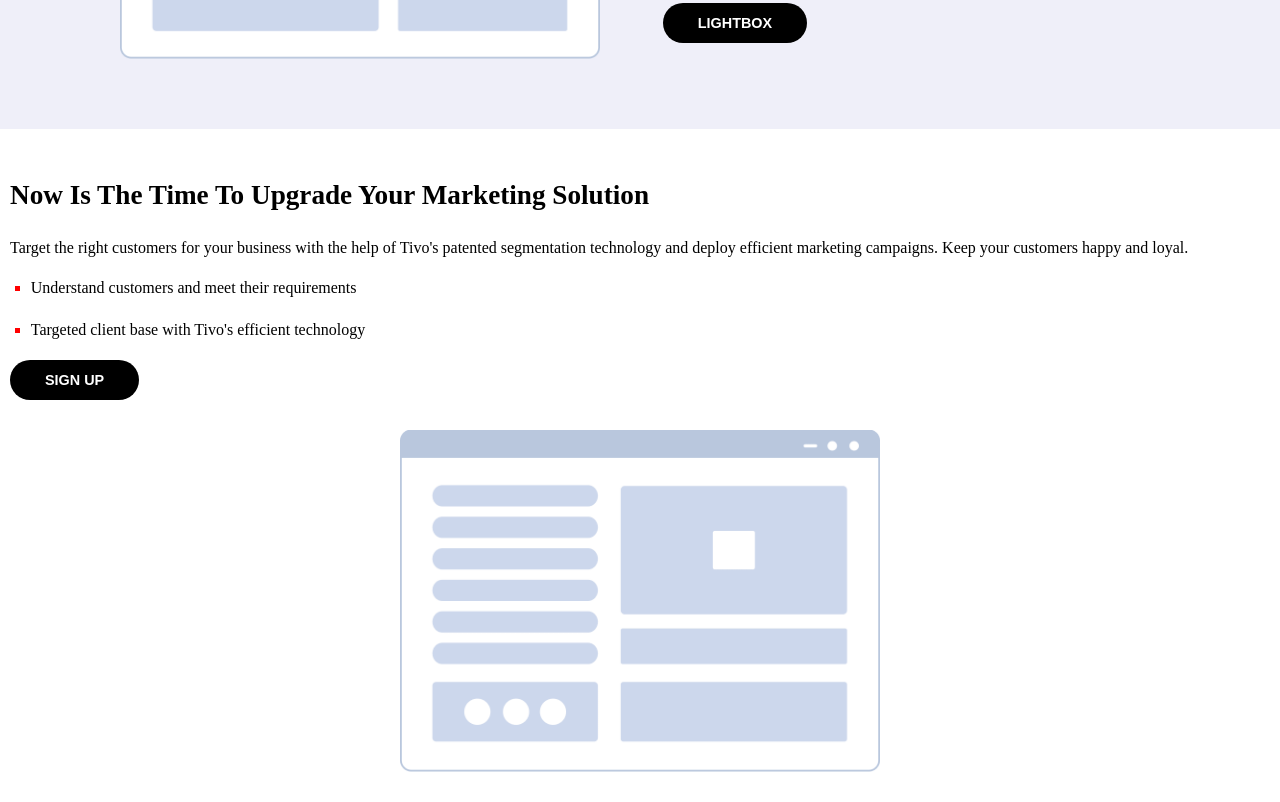
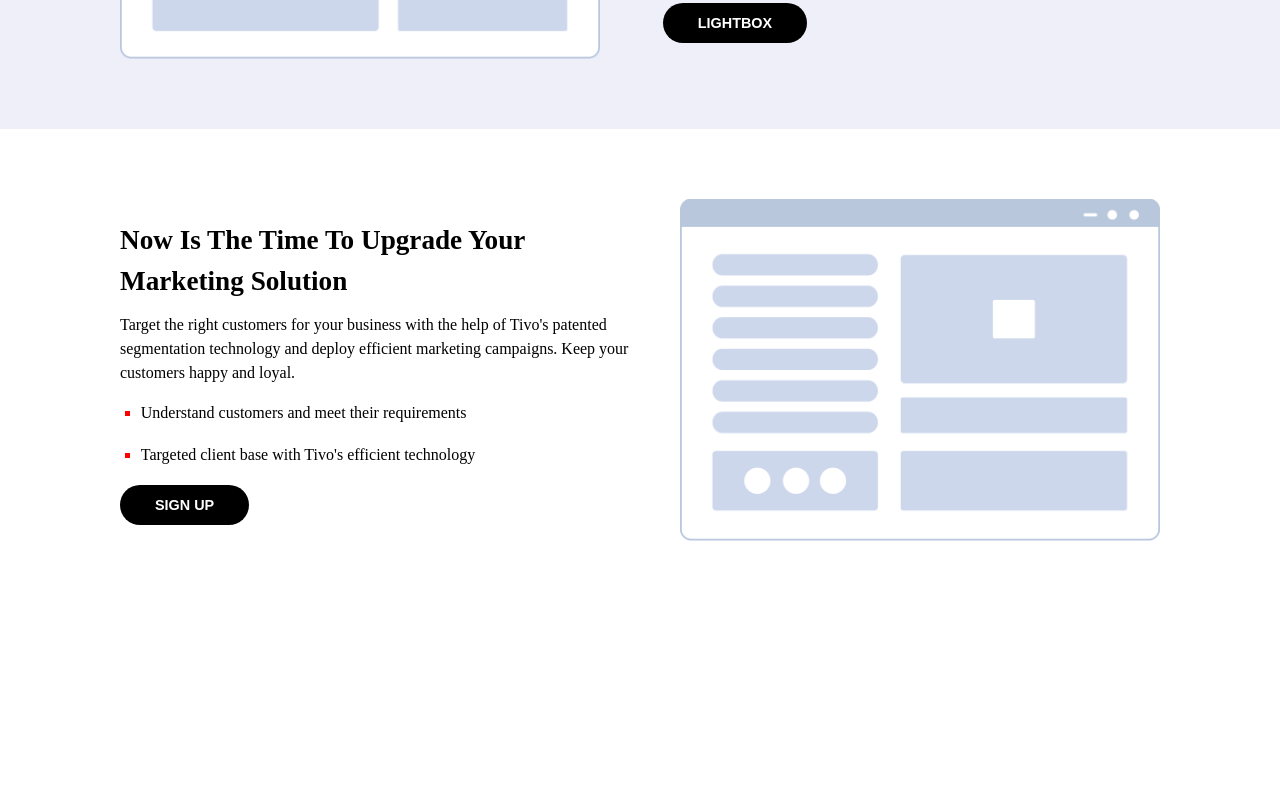
Before and after one commit to krushodev/Landing-Marketing-App, a React (Vite) app: page / in a window 1280 px wide. Shown: the part 2820-3622 px from the top of the page. After the commit the page ends 3461 px from the top, so only its background shows below. Built offline with nearby package versions, Linux system fonts and the light colour scheme.

Commit message:
style: fix styles of Detail component

```diff
--- a/src/components/Detail/Detail.css
+++ b/src/components/Detail/Detail.css
@@ -1,13 +1,20 @@
 .detail-container {
-    padding: 0 10px;
+    padding: 40px 0 70px;
+    display: flex;
+    justify-content: center;
+    align-items: center;
+    flex-direction: column;
+    max-width: 65rem;
+    margin: 0 auto;
+}
+
+.detail-card {
+    max-width: 33rem;
 }
 
 .detail-card h5 {
     font-size: 1.7em;
-}
-
-.detail-card p {
-    margin-top: -25px;
+    margin: 5px 0 -5px;
 }
 
 .detail-card ul {
@@ -31,3 +38,10 @@
     margin: 30px auto;
     max-width: 30rem;
 }
+
+@media screen and (min-width: 1024px) {
+    .detail-container {
+        flex-direction: row;
+        gap: 2em;
+    }
+}
--- a/src/components/Features/FeaturesCard/FeaturesCard.css
+++ b/src/components/Features/FeaturesCard/FeaturesCard.css
@@ -9,7 +9,7 @@
 }
 
 .features-card img {
-    width: 90%;
+    width: 100%;
     display: block;
     margin: 0 auto;
     max-width: 30rem;
```
